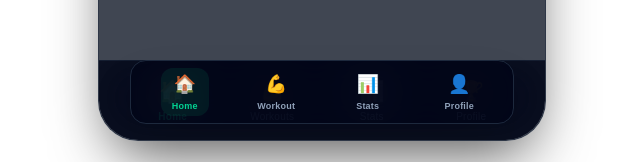
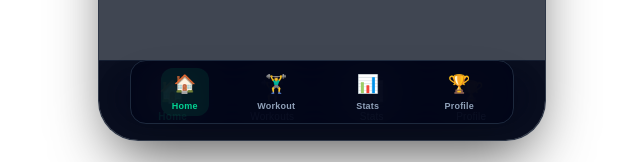
Before and after one commit to amazonwork1101-dev/premium-fitness-app, a Next.js app: page / in a window 1280 px wide. Shown: the part 763-925 px from the top of the page, without its empty margins (318-958 px from the left). Built offline with nearby package versions, Linux system fonts and the light colour scheme; no server answers.

Commit message:
fix: update layout navigation handling using window location redirection

```diff
--- a/app/layout.tsx
+++ b/app/layout.tsx
@@ -1,6 +1,6 @@
-'use client'
+'use client';
 import './globals.css';
-import { usePathname, useRouter } from 'next/navigation';
+import { usePathname } from 'next/navigation';
 import { AppProvider } from './context/AppContext';
 
 export default function RootLayout({
@@ -9,13 +9,12 @@ export default function RootLayout({
   children: React.ReactNode;
 }) {
   const pathname = usePathname();
-  const router = useRouter();
 
   const navItems = [
-    { label: 'Home', path: '/', icon: '🏠' },
-    { label: 'Workouts', path: '/workouts', icon: '💪' },
-    { label: 'Stats', path: '/stats', icon: '📊' },
-    { label: 'Profile', path: '/profile', icon: '🏆' },
+    { label: 'Home', path: '/', activeIcon: '🏠', inactiveIcon: '🏠' },
+    { label: 'Workouts', path: '/workouts', activeIcon: '🏋️‍♂️', inactiveIcon: '🏋️‍♂️' },
+    { label: 'Stats', path: '/stats', activeIcon: '📊', inactiveIcon: '📊' },
+    { label: 'Profile', path: '/profile', activeIcon: '🏆', inactiveIcon: '🏆' },
   ];
 
   return (
@@ -44,11 +43,14 @@ export default function RootLayout({
                 return (
                   <button
                     key={item.path}
-                    onClick={() => router.push(item.path)}
-                    className="flex flex-col items-center gap-1 flex-1 transition active:scale-95 group"
+                    onClick={() => {
+                      // Using native window location changes to force live server navigation
+                      window.location.href = item.path;
+                    }}
+                    className="flex flex-col items-center gap-1 flex-1 transition active:scale-95 group text-center bg-transparent border-none outline-none cursor-pointer"
                   >
                     <span className={`text-xl transition duration-200 ${isActive ? 'scale-110' : 'opacity-50 group-hover:opacity-80'}`}>
-                      {item.icon}
+                      {isActive ? item.activeIcon : item.inactiveIcon}
                     </span>
                     <span className={`text-[10px] font-bold tracking-wide transition duration-200 ${isActive ? 'text-emerald-400 font-black' : 'text-slate-500 font-medium'}`}>
                       {item.label}
--- a/app/page.tsx
+++ b/app/page.tsx
@@ -133,8 +133,7 @@ export default function HomePage() {
           <span className="text-[9px] font-black tracking-wide mt-0.5">Home</span>
         </Link>
         <Link href="/workouts" className="flex flex-col items-center justify-center w-12 h-12 rounded-xl text-slate-400 hover:text-slate-200 transition-colors">
-          <span className="text-lg">💪
-            </span>
+          <span className="text-lg">🏋️‍♂️</span>
           <span className="text-[9px] font-bold tracking-wide mt-0.5">Workout</span>
         </Link>
         <Link href="/stats" className="flex flex-col items-center justify-center w-12 h-12 rounded-xl text-slate-400 hover:text-slate-200 transition-colors">
@@ -142,7 +141,7 @@ export default function HomePage() {
           <span className="text-[9px] font-bold tracking-wide mt-0.5">Stats</span>
         </Link>
         <Link href="/profile" className="flex flex-col items-center justify-center w-12 h-12 rounded-xl text-slate-400 hover:text-slate-200 transition-colors">
-          <span className="text-lg">👤</span>
+          <span className="text-lg">🏆</span>
           <span className="text-[9px] font-bold tracking-wide mt-0.5">Profile</span>
         </Link>
       </div>
```
